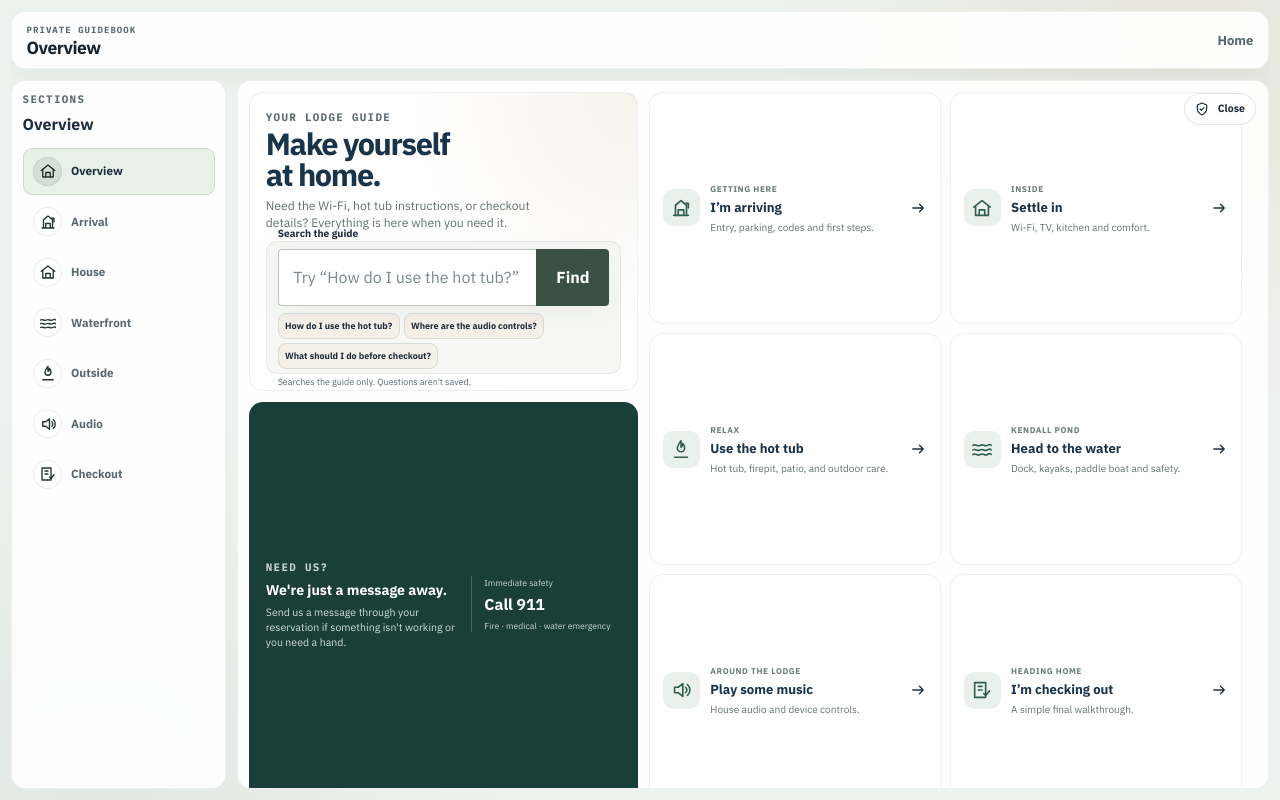
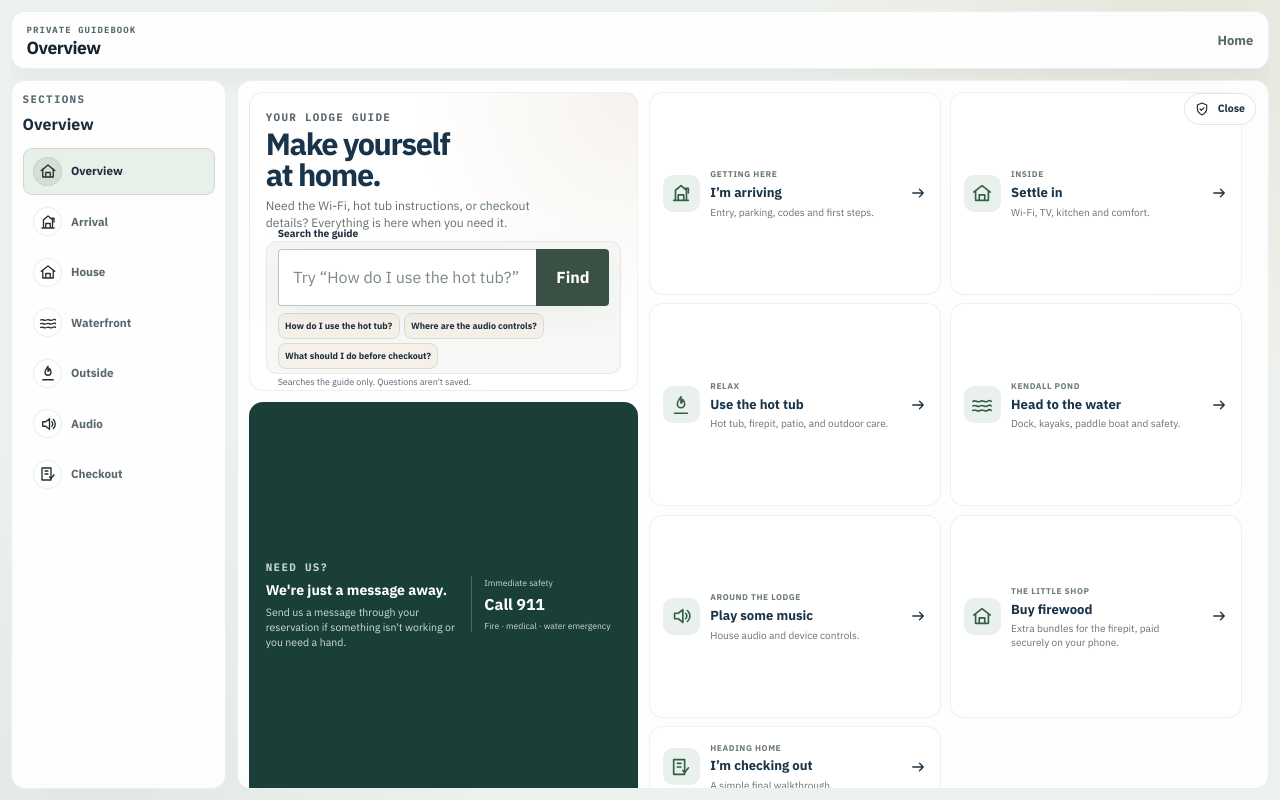
Before and after one commit to PublicLogic/KendallPondLodge, a Next.js app: page /guidebook in a window 1280 px wide. Built offline with nearby package versions, Linux system fonts and the light colour scheme.

Commit message:
feat(store): connect guest and owner navigation to working firewood shop

```diff
--- a/app/guidebook/(dashboard)/page.tsx
+++ b/app/guidebook/(dashboard)/page.tsx
@@ -46,6 +46,13 @@ const quickActions = [
     title: "Play some music",
     href: "/guidebook/audio",
     detail: "House audio and device controls.",
+  },
+  {
+    icon: "house",
+    kicker: "The little shop",
+    title: "Buy firewood",
+    href: "/store",
+    detail: "Extra bundles for the firepit, paid securely on your phone.",
   },
   {
     icon: "checkout",
```
